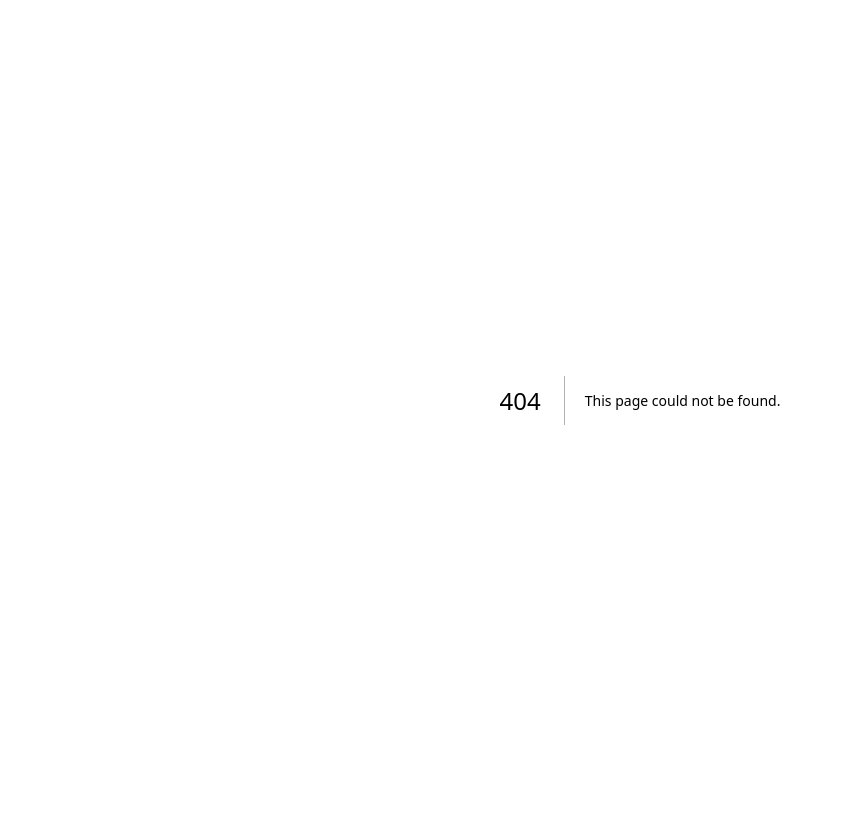
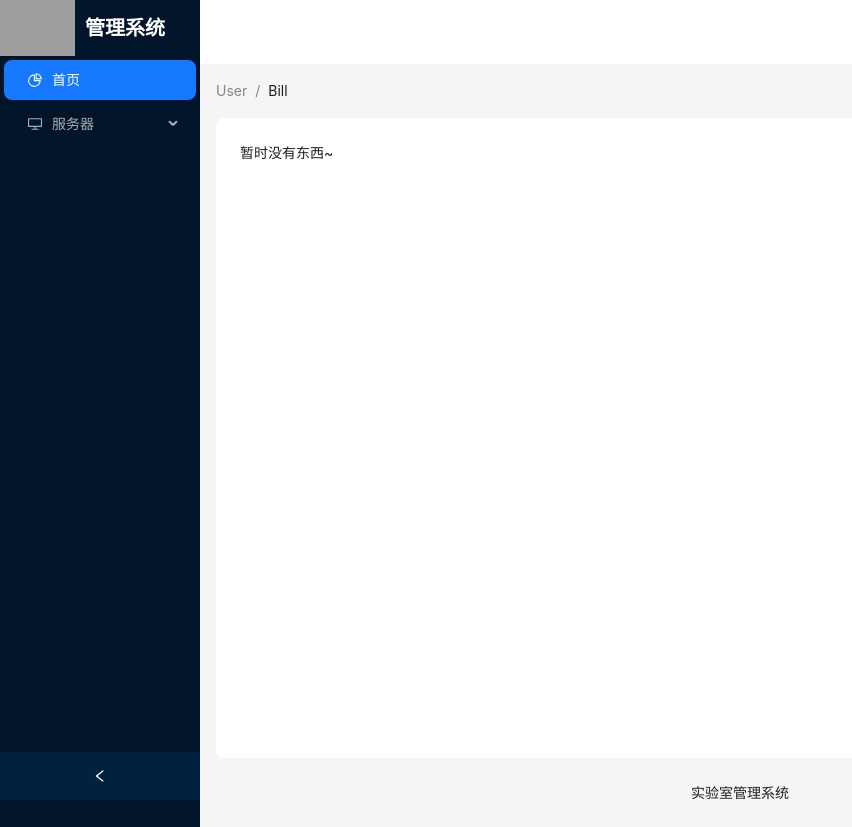
Before and after one commit to 0-bingci/Nextjs-AD, a Next.js app: page /file in a window 1280 px wide. Before the commit this address had no page. Shown: the whole page, without its empty margins (0-852 px from the left). Before the commit the page ends 800 px from the top, so only its background shows below. Built offline with nearby package versions, Linux system fonts and the light colour scheme; grey boxes are pictures that could not be loaded; what @ant-design/nextjs-registry would draw is missing.

Commit message:
feat:基本路由 axios封装

```diff
--- a/package.json
+++ b/package.json
@@ -11,6 +11,7 @@
   "dependencies": {
     "@ant-design/nextjs-registry": "^1.0.2",
     "antd": "^5.26.1",
+    "axios": "^1.10.0",
     "next": "15.3.3",
     "react": "^19.0.0",
     "react-dom": "^19.0.0"
--- /dev/null
+++ b/src/api/people.ts
@@ -0,0 +1,21 @@
+import request from '@/utils/axios';
+
+// GET请求
+export const fetchData = async () => {
+  try {
+    const res = await request.get<{id: number, name: string}>('/data');
+    console.log(res.data); // 类型安全的data
+  } catch (error) {
+    console.error(error);
+  }
+};
+
+// POST请求
+export const postData = async (data: any) => {
+  try {
+    const res = await request.post('/submit', data);
+    return res;
+  } catch (error) {
+    throw error;
+  }
+};
--- a/src/app/about/page.tsx
+++ /dev/null
@@ -1,6 +0,0 @@
-
-export default function About() {
-  return (
-    <div>123</div>
-  );
-}
--- /dev/null
+++ b/src/app/file/page.tsx
@@ -0,0 +1,5 @@
+export default function File(){
+    return (
+        <div>暂时没有东西~</div>
+    )
+}
--- /dev/null
+++ b/src/app/home/page.tsx
@@ -0,0 +1,5 @@
+export default function Home() {
+    return (
+      <div>home</div>
+    );
+  }
--- a/src/app/layout.tsx
+++ b/src/app/layout.tsx
@@ -1,12 +1,19 @@
 import "./globals.css";
 import React from "react";
 import { AntdRegistry } from "@ant-design/nextjs-registry";
-
-export default function RootLayout({ children }: React.PropsWithChildren) {
+import Layout from "../components/layout";
+interface LayoutProps {
+  children: React.ReactNode;
+}
+export default function RootLayout({ children }: LayoutProps) {
   return (
     <html lang="en">
       <body>
-        <AntdRegistry>{children}</AntdRegistry>
+        <AntdRegistry>
+        <Layout {...({ children } as any)}>
+        {children}
+        </Layout>
+        </AntdRegistry>
       </body>
     </html>
   );
--- a/src/app/page.tsx
+++ b/src/app/page.tsx
@@ -1,10 +1,7 @@
-import Layout from "../components/layout";
 
 export default function Home() {
   return (
     <div>
-      <Layout>
-      </Layout>
     </div>
   );
 }
--- /dev/null
+++ b/src/app/people/page.tsx
@@ -0,0 +1,5 @@
+export default function People() {
+    return (
+      <div>123</div>
+    );
+  }
--- a/src/components/layout.tsx
+++ b/src/components/layout.tsx
@@ -1,5 +1,6 @@
 "use client";
 import React, { useState } from "react";
+import { useRouter } from "next/navigation";
 import {
   DesktopOutlined,
   FileOutlined,
@@ -12,6 +13,10 @@ const logo = "https://s21.ax1x.com/2025/06/18/pVV9VRs.png";
 const { Header, Content, Footer, Sider } = Layout;
 type MenuItem = Required<MenuProps>["items"][number];
 import Image from "next/image";
+import { usePathname } from 'next/navigation';
+import HomePage from "@/app/home/page";
+import PeoplePage from "@/app/people/page";
+import FilePage from "@/app/file/page";
 function getItem(
   label: React.ReactNode,
   key: React.Key,
@@ -34,7 +39,34 @@ const items: MenuItem[] = [
   ]),
 ];
 
+
 const App: React.FC = () => {
+  const pathname = usePathname();
+  const renderContent = () => {
+    switch(pathname) {
+      case '/people':
+        return <PeoplePage />;
+      case '/file':
+        return <FilePage />;
+      default:
+        return <HomePage />;
+    }
+  };
+  const router = useRouter();
+  const handleMenuClick = (e: { key: string }) => {
+    switch(e.key) {
+      case '1':
+        router.push('/');
+        break;
+      case '2':
+        router.push('/people');
+        break;
+      case '3':
+        router.push('/file');
+        break;
+      // 其他菜单项处理
+    }
+  };
   const [collapsed, setCollapsed] = useState(false);
   const {
     token: { colorBgContainer, borderRadiusLG },
@@ -61,6 +93,7 @@ const App: React.FC = () => {
           defaultSelectedKeys={["1"]}
           mode="inline"
           items={items}
+          onClick={handleMenuClick}
         />
       </Sider>
       <Layout>
@@ -73,12 +106,12 @@ const App: React.FC = () => {
           <div
             style={{
               padding: 24,
-              minHeight: 600,
+              minHeight: "80vh",
               background: colorBgContainer,
               borderRadius: borderRadiusLG,
             }}
           >
-            Bill is a cat.
+            {renderContent()}
           </div>
         </Content>
         <Footer style={{ textAlign: "center" }}>实验室管理系统</Footer>
--- /dev/null
+++ b/src/utils/axios.ts
@@ -0,0 +1,36 @@
+import axios from 'axios';
+
+const instance = axios.create({
+  baseURL: process.env.NEXT_PUBLIC_API_URL || '/api',
+  timeout: 10000
+});
+
+// 请求拦截器
+instance.interceptors.request.use(
+  (config) => {
+    // 可以在这里添加token等
+    const token = localStorage.getItem('token');
+    if (token) {
+      config.headers.Authorization = `Bearer ${token}`;
+    }
+    return config;
+  },
+  (error) => {
+    return Promise.reject(error);
+  }
+);
+
+// 响应拦截器
+instance.interceptors.response.use(
+  (response) => {
+    // 直接返回data
+    return response.data;
+  },
+  (error) => {
+    // 简单错误处理
+    console.error('请求错误:', error);
+    return Promise.reject(error);
+  }
+);
+
+export default instance;
```
Also changed, not shown: 1 other file (tests, documents, lock files or other folders).
